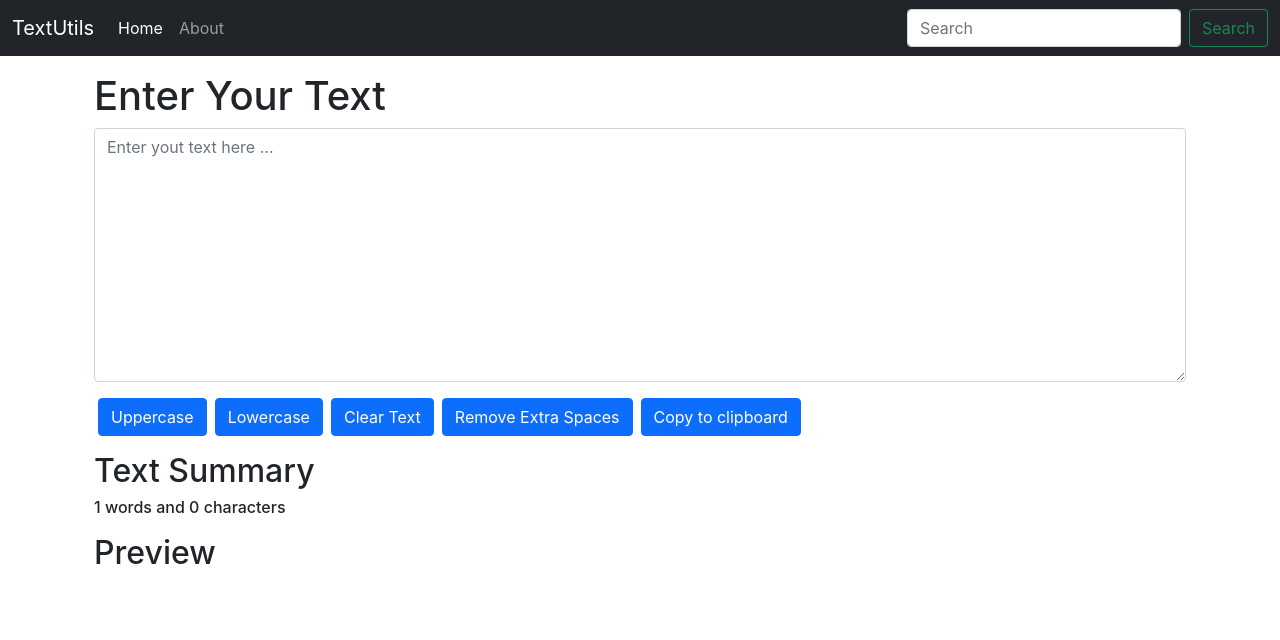
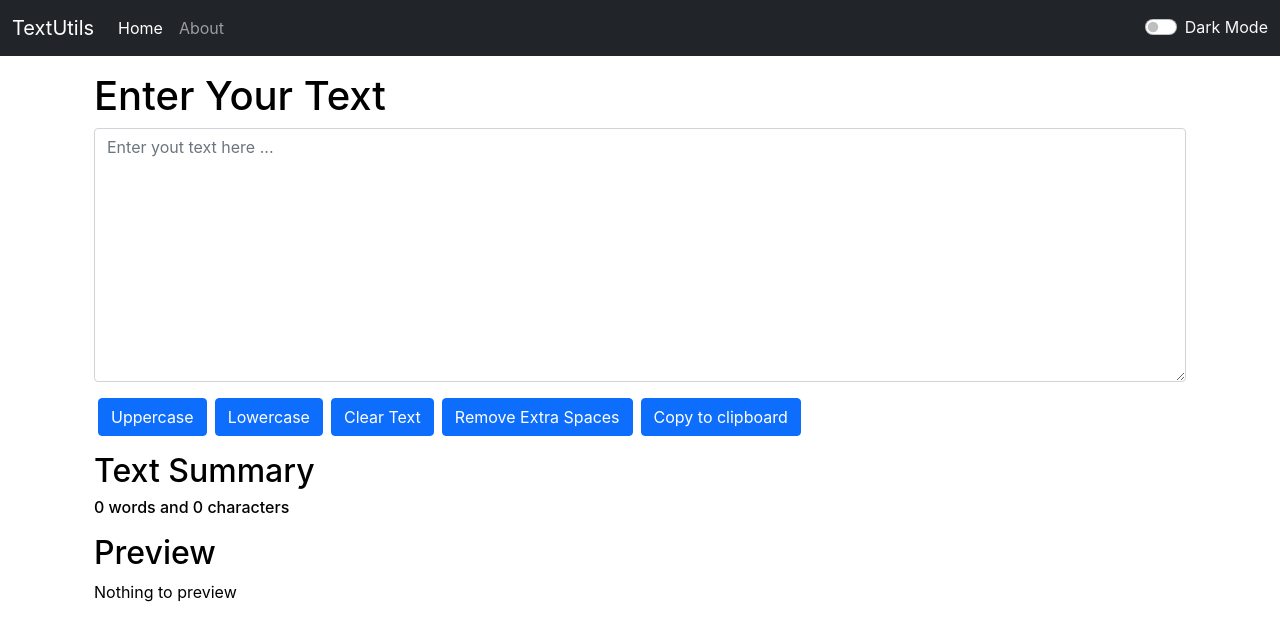
Before and after one commit to Kunal-Vijay/TextUtils, a React (Create React App) app: page / in a window 1280 px wide. Shown: the top 640 px of the page. Built offline with nearby package versions, Linux system fonts and the light colour scheme.

Commit message:
dark mode added

```diff
--- a/src/App.js
+++ b/src/App.js
@@ -1,13 +1,26 @@
 import './App.css';
 import Navbar from './components/Navbar';
 import TextForm from './components/TextForm';
+import React, { useState } from 'react'
+
 
 function App() {
+  const [mode,setMode]=useState('light');;
+  const toggleMode = () => {
+    if (mode==='light') {
+      setMode('dark');
+      document.body.style.backgroundColor = '#042743';
+    } else {
+      setMode('light');
+      document.body.style.backgroundColor = 'white';
+    }
+  }
+
   return (
     <>
-      <Navbar title="TextUtils" />
+      <Navbar title="TextUtils" toggleMode={toggleMode}/>
       <div className="container">
-        <TextForm heading = 'Enter Your Text'/>
+        <TextForm heading = 'Enter Your Text' mode={mode}/>
       </div>
     </>
   );
--- a/src/components/Navbar.js
+++ b/src/components/Navbar.js
@@ -4,7 +4,7 @@
 
 export default function Navbar(props) {
     return (
-        <nav className="navbar navbar-expand-lg navbar-dark bg-dark">
+        <nav className={`navbar navbar-expand-lg navbar-dark bg-dark`}>
             <div className="container-fluid">
                 <a className="navbar-brand" href="/">{props.title}</a>
                 <button className="navbar-toggler" type="button" data-bs-toggle="collapse" data-bs-target="#navbarSupportedContent" aria-controls="navbarSupportedContent" aria-expanded="false" aria-label="Toggle navigation">
@@ -19,10 +19,14 @@
                             <a className="nav-link" href="/">{props.aboutText}</a>
                         </li>
                     </ul>
-                    <form className="d-flex">
+                    {/* <form className="d-flex">
                         <input className="form-control me-2" type="search" placeholder="Search" aria-label="Search" />
-                        <button class="btn btn-outline-success" type="submit">Search</button>
-                    </form>
+                        <button className="btn btn-outline-success" type="submit">Search</button>
+                    </form> */}
+                    <div className="form-check form-switch">
+                        <input className="form-check-input" type="checkbox" onClick={props.toggleMode} role="switch" id="flexSwitchCheckDefault" />
+                        <label className="form-check-label text-light" htmlFor="flexSwitchCheckDefault">Dark Mode</label>
+                    </div>
                 </div>
             </div>
         </nav>
@@ -30,11 +34,11 @@
 }
 
 Navbar.propTypes = {
-    title : PropTypes.string.isRequired,
+    title: PropTypes.string.isRequired,
     aboutText: PropTypes.string
 }
 
-Navbar.defaultProps= {
-    title : 'Navbar',
-    aboutText : 'About'
+Navbar.defaultProps = {
+    title: 'Navbar',
+    aboutText: 'About'
 }
--- a/src/components/TextForm.js
+++ b/src/components/TextForm.js
@@ -23,14 +23,13 @@
         navigator.clipboard.writeText(text);
     }
 
-
     const [text, setText] = useState('');
     return (
         <>
-        <div className="container my-3">
+        <div className="container my-3" style={{color:props.mode==='light'?'black':'white'}}>
             <h1>{props.heading}</h1>
             <div className="mb-3">
-                <textarea className="form-control" id="my-box" value={text} onChange={handleOnChange} placeholder='Enter yout text here ...' rows="10"></textarea>
+                <textarea className="form-control" id="my-box" value={text} onChange={handleOnChange}  placeholder={ props.mode==='light'?'Enter yout text here ...':''} style={{backgroundColor:props.mode==='light'?'white':'grey',color:props.mode==='light'?'black':'white' }} rows="10"></textarea>
             </div>
             <button type="button" className="btn btn-primary mx-1" onClick={handleUpperCase}>Uppercase</button>
             <button type="button" className="btn btn-primary mx-1" onClick={handleLowerCase}>Lowercase</button>
@@ -38,13 +37,13 @@
             <button type="button" className="btn btn-primary mx-1" onClick={handleSpaces}>Remove Extra Spaces</button>
             <button type="button" className="btn btn-primary mx-1" onClick={handleCopy}>Copy to clipboard</button>
         </div>
-        <div className="container">
+        <div className="container" style={{color:props.mode==='light'?'black':'white'}}>
             <h2>Text Summary</h2>
-            <h6>{text.split(' ').length} words and {text.length} characters</h6>
+            <h6>{text.length>0?text.split(/[ ]+/).length:text.length} words and {text.length} characters</h6>
         </div>
-        <div className="container my-3">
+        <div className="container my-3" style={{color:props.mode==='light'?'black':'white'}}>
             <h2>Preview</h2>
-            <p>{text}</p>
+            <p>{text.length>0?text:'Nothing to preview'}</p>
         </div>
         </>
     )
```
